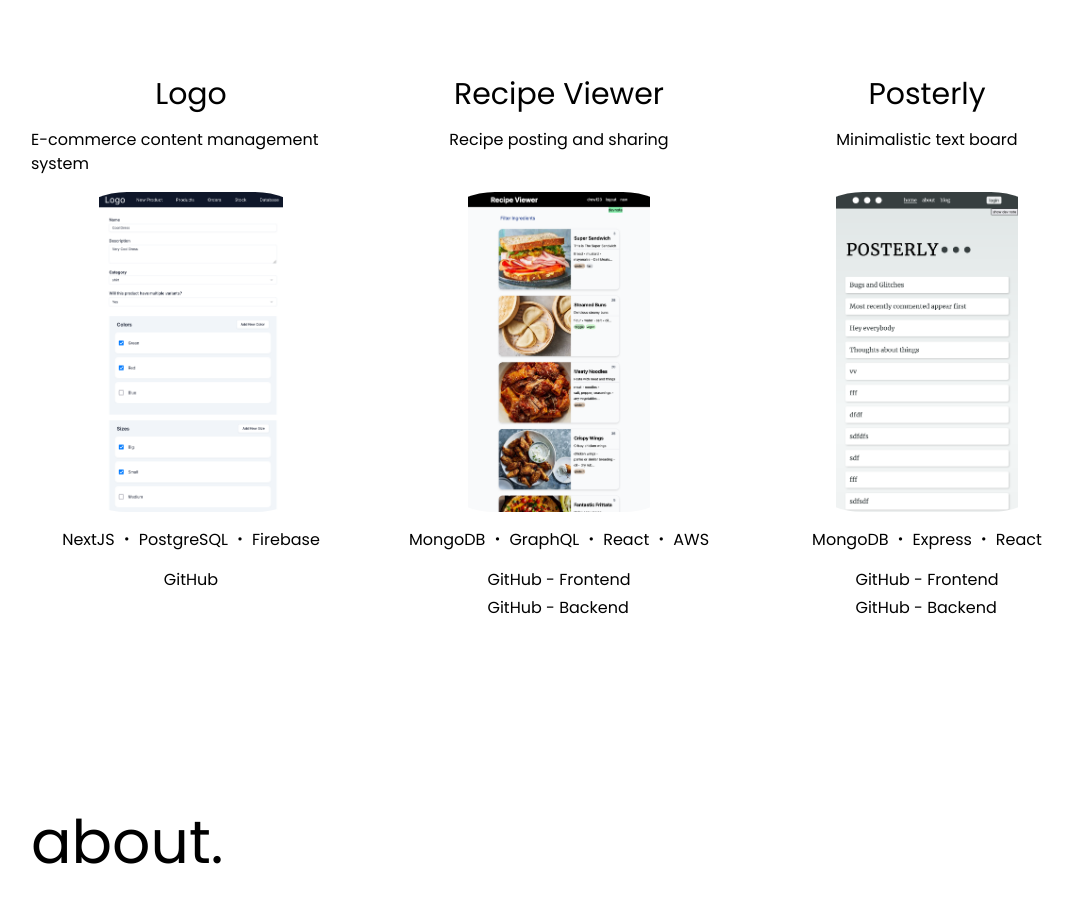
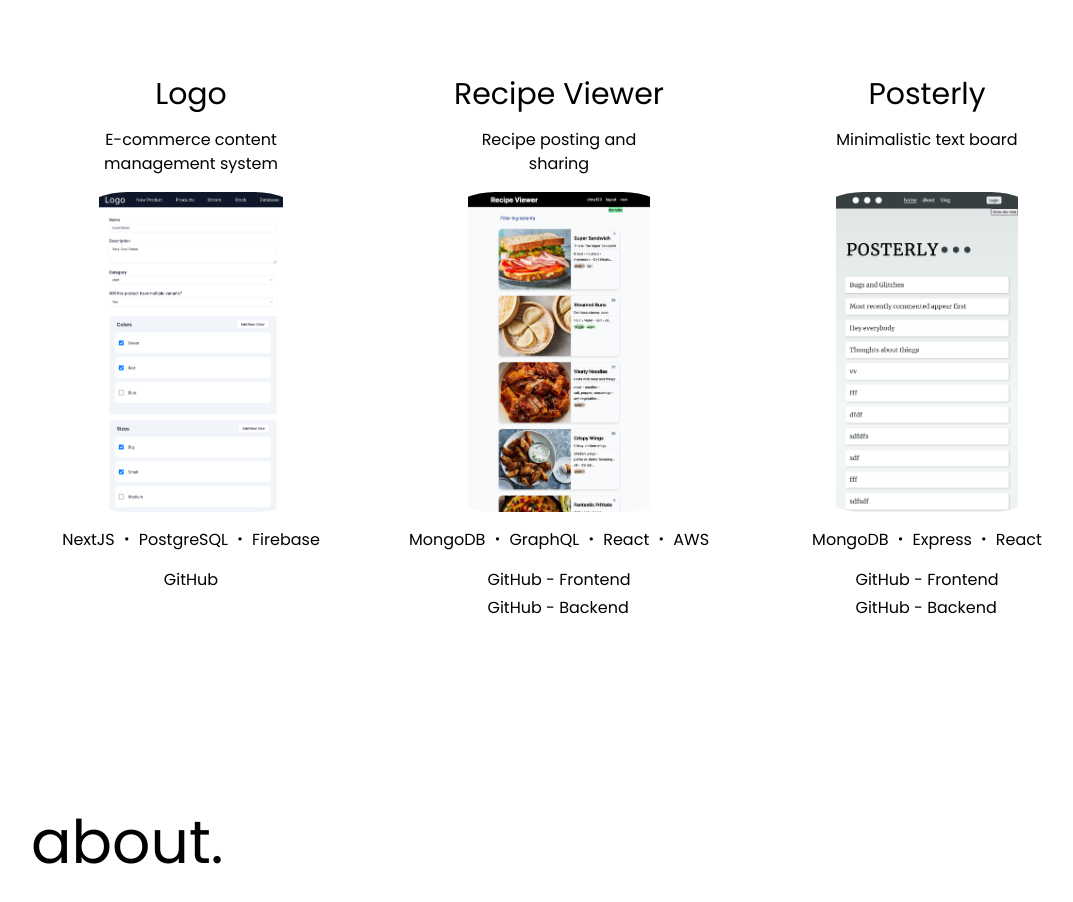
Before and after one commit to Weisenbergd/resume20205, a Next.js app: page / in a window 1280 px wide. Shown: the part 860-1762 px from the top of the page, without its empty margins (81-1154 px from the left). Built offline with nearby package versions, Linux system fonts and the light colour scheme.

Commit message:
project text styling

```diff
--- a/src/app/sections/Projects.tsx
+++ b/src/app/sections/Projects.tsx
@@ -60,7 +60,9 @@ export default function Projects() {
             <div className="flex flex-col items-center gap-4 w-full" key={name}>
               <div className="flex flex-col items-center gap-4  ">
                 <h3 className="text-3xl  ">{name}</h3>
-                <p className="lg:min-h-[3rem]">{description}</p>
+                <p className="lg:min-h-[3rem] text-center max-w-52">
+                  {description}
+                </p>
               </div>
 
               <a className="" href={site}>
@@ -85,7 +87,7 @@ export default function Projects() {
               <ul className="flex flex-col gap-1">
                 {links.map(({ name, link }) => (
                   <a
-                    className="even:text-mustard odd:text-orange"
+                    className="even:text-orange odd:text-orange"
                     href={link}
                     key={link}
                   >
```
